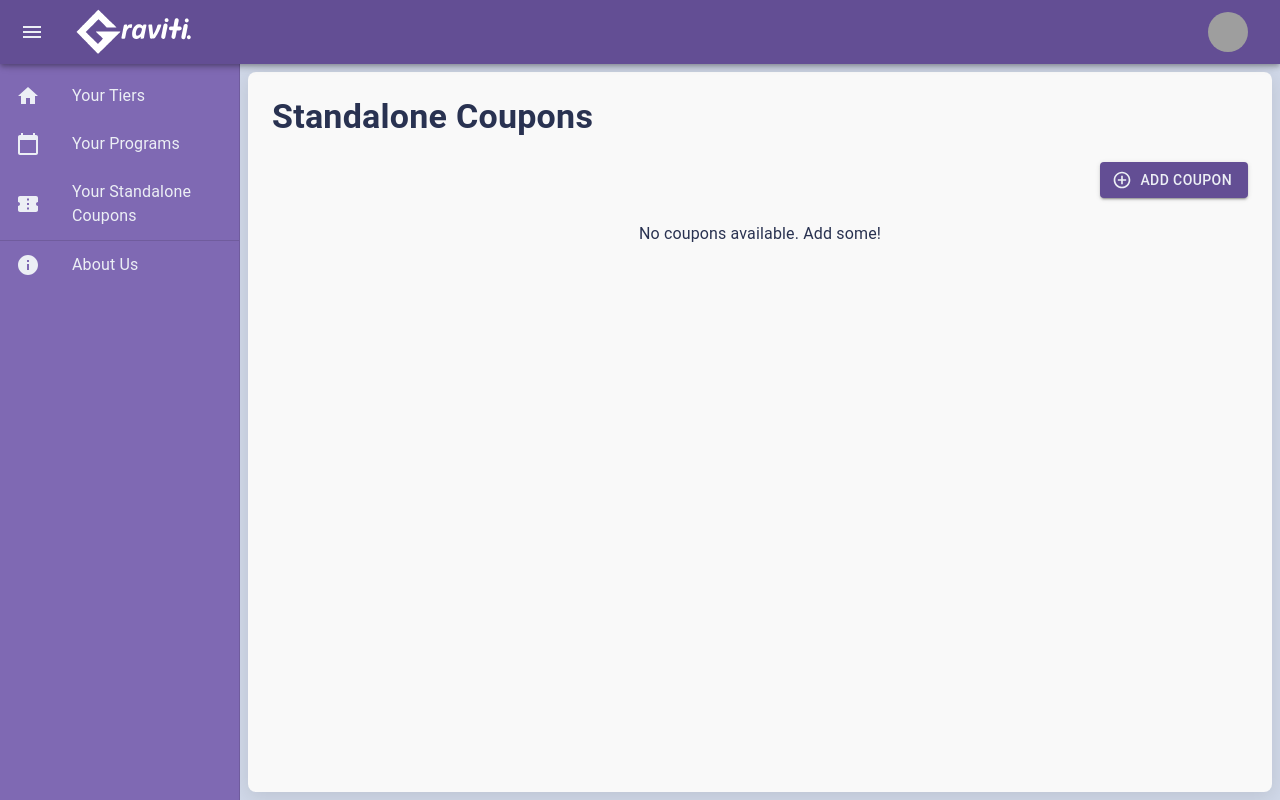
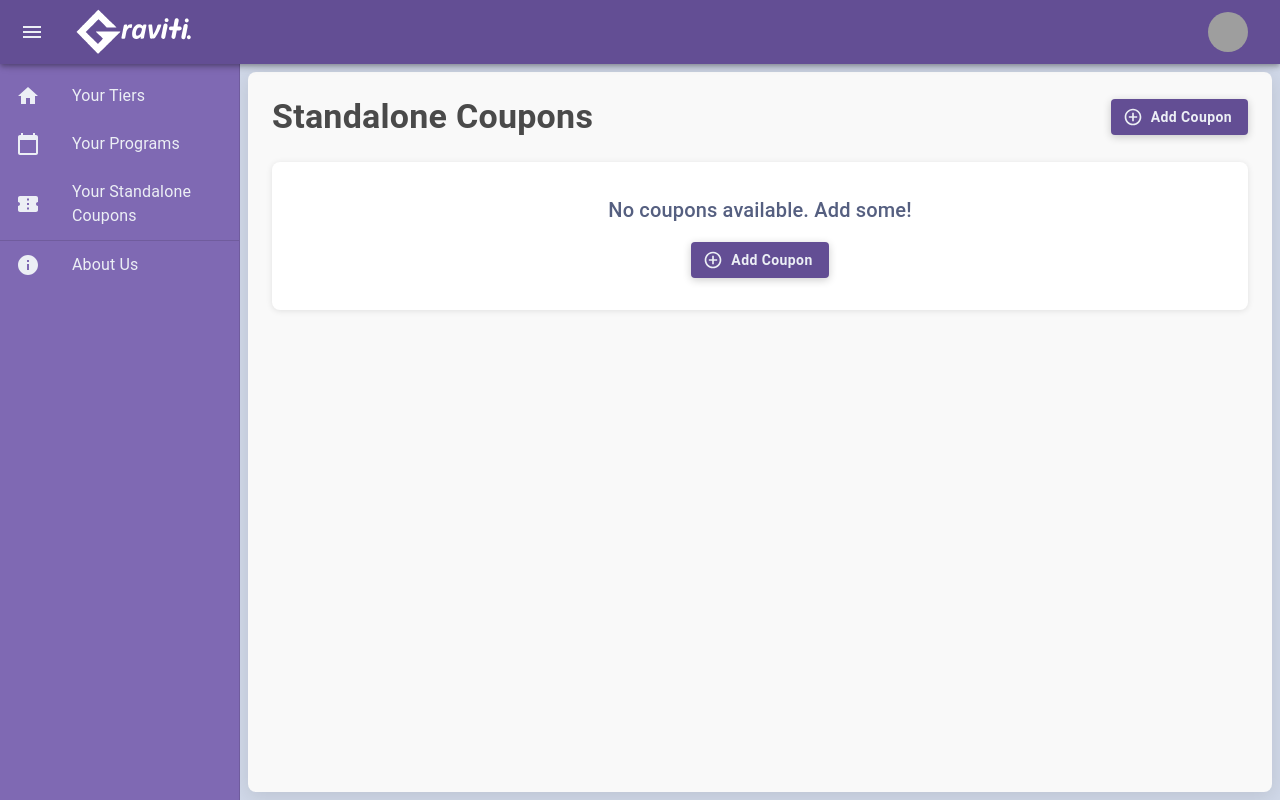
Before and after one commit to itzjeppy/lms-frontend, a React (Create React App) app: page /dashboard/coupons in a window 1280 px wide. Built offline with nearby package versions, Linux system fonts and the light colour scheme; grey boxes are pictures that could not be loaded.

Commit message:
Coupons Update V2

```diff
--- a/src/Components/Coupons/CouponsCard.jsx
+++ b/src/Components/Coupons/CouponsCard.jsx
@@ -8,7 +8,7 @@ import {
   Modal,
   Box,
   Divider,
-  Switch
+  Chip
 } from "@mui/material";
 import InfoIcon from '@mui/icons-material/Info';
 import EditIcon from '@mui/icons-material/Edit';
@@ -33,43 +33,61 @@ const getTextColor = (tierColor) => {
 
 const CouponsCard = ({ coupon, tierColor, onEdit, onDelete }) => {
   const [openInfoModal, setOpenInfoModal] = useState(false);
-  const [isActive, setIsActive] = useState(true);
+  const [isActive, setIsActive] = useState(coupon.isActive);
 
   const lightColor = lightenColor(tierColor, 60);
   const textColor = getTextColor(tierColor);
 
   const handleInfoModalOpen = () => setOpenInfoModal(true);
   const handleInfoModalClose = () => setOpenInfoModal(false);
-  const handleToggleActive = () => setIsActive(!isActive);
+
+  // Toggle isActive status when the Chip is clicked
+  const handleChipClick = () => {
+    setIsActive(prevState => !prevState);
+  };
 
   return (
     <div>
       <Card
         sx={{
           background: `linear-gradient(to bottom right, ${lightColor}, ${tierColor})`,
-          borderRadius: 4,
-          boxShadow: "0 8px 24px rgba(0, 0, 0, 0.15)",
+          borderRadius: 8,
+          boxShadow: "0 6px 18px rgba(0, 0, 0, 0.15)",
           color: textColor,
-          p: 3,
           position: "relative",
+          p: 2,
+          overflow: 'hidden',
           transition: "transform 0.2s, box-shadow 0.2s",
           '&:hover': {
             transform: 'scale(1.02)',
-            boxShadow: "0 12px 28px rgba(0, 0, 0, 0.2)"
+            boxShadow: "0 10px 20px rgba(0, 0, 0, 0.2)"
           }
         }}
       >
-        <CardContent>
-          <Box
-            sx={{
-              display: "flex",
-              justifyContent: "space-between",
-              alignItems: "center"
-            }}
-          >
-            <Typography variant="h5" sx={{ fontWeight: "bold" }}>
+        <CardContent sx={{ p: 2 }}>
+          {/* Title Section */}
+          <Box sx={{ display: "flex", justifyContent: "space-between", alignItems: "center" }}>
+            <Typography
+              variant="h6"
+              sx={{ fontWeight: "bold", textTransform: "uppercase" }}
+            >
               {coupon.couponTitle}
             </Typography>
+            <Chip
+              label={isActive ? 'Active' : 'Inactive'}
+              color={isActive ? 'success' : 'error'}
+              size="small"
+              onClick={handleChipClick} // Handle the click to toggle state
+              sx={{ cursor: 'pointer' }} // Optional: Add a pointer cursor for better UX
+            />
+          </Box>
+
+          <Typography variant="h5" sx={{ fontWeight: 'bold', mt: 1 }}>
+            Benefit {coupon.benefit}
+          </Typography>
+
+          <Box sx={{ display: 'flex', justifyContent: 'space-between', mt: 1 }}>
+            <Typography variant="body2"><strong>Valid for:</strong> {coupon.validity} days</Typography>
             <IconButton
               aria-label="info"
               onClick={handleInfoModalOpen}
@@ -78,55 +96,47 @@ const CouponsCard = ({ coupon, tierColor, onEdit, onDelete }) => {
               <InfoIcon />
             </IconButton>
           </Box>
-
-          <Typography variant="body2" sx={{ my: 2 }}>
-            {coupon.couponDescription}
-          </Typography>
-
-          <Divider sx={{ my: 2 }} />
-
-          <Box sx={{ display: 'flex', justifyContent: 'space-between' }}>
-            <Typography variant="body2"><strong>Benefit:</strong> ${coupon.benefit}</Typography>
-            <Typography variant="body2"><strong>Validity:</strong> {coupon.validity} days</Typography>
-          </Box>
-
         </CardContent>
 
         <Box
           sx={{
             display: "flex",
             justifyContent: "space-between",
-            p: 2
+            p: 2,
+            backgroundColor: lightenColor(tierColor, 30),
+            borderTop: '2px solid rgba(0,0,0,0.1)'
           }}
         >
-          <Box>
-            <Typography variant="body2">Active:</Typography>
-            <Switch
-              checked={isActive}
-              onChange={handleToggleActive}
-              color="primary"
-            />
-          </Box>
+          <Button
+            onClick={() => onEdit(coupon)}
+            variant="outlined"
+            size="small"
+            sx={{
+              color: textColor,
+              borderColor: textColor
+            }}
+          >
+            Edit
+          </Button>
 
-          <Box>
-            <IconButton
-              aria-label="edit"
-              onClick={() => onEdit(coupon)}
-              sx={{ color: textColor, mr: 1 }}
-            >
-              <EditIcon />
-            </IconButton>
-            <IconButton
-              aria-label="delete"
-              onClick={() => onDelete(coupon)}
-              sx={{ color: textColor }}
-            >
-              <DeleteIcon />
-            </IconButton>
-          </Box>
+          <Button
+            onClick={() => onDelete(coupon)}
+            variant="contained"
+            size="small"
+            sx={{
+              bgcolor: 'error.main',
+              color: '#fff',
+              '&:hover': {
+                bgcolor: 'error.dark'
+              }
+            }}
+          >
+            Delete
+          </Button>
         </Box>
       </Card>
 
+      {/* MODAL FOR DETAILS */}
       <Modal
         open={openInfoModal}
         onClose={handleInfoModalClose}
@@ -146,12 +156,26 @@ const CouponsCard = ({ coupon, tierColor, onEdit, onDelete }) => {
             width: 400
           }}
         >
-          <Typography id="info-modal-title" variant="h6" component="h2">
-            More Details
+          <Typography id="info-modal-title" variant="h6" component="h2" sx={{ mb: 2 }}>
+            Coupon Details
           </Typography>
-          <Typography id="info-modal-description" sx={{ mt: 2 }}>
-            {coupon.couponDescription}
+
+          <Typography variant="body1" sx={{ mb: 2 }}>
+            <strong>Title:</strong> {coupon.couponTitle}
           </Typography>
+
+          <Typography variant="body1" sx={{ mb: 2 }}>
+            <strong>Description:</strong> {coupon.couponDescription}
+          </Typography>
+
+          <Typography variant="body1" sx={{ mb: 2 }}>
+            <strong>Benefit:</strong> Save ${coupon.benefit}
+          </Typography>
+
+          <Typography variant="body1" sx={{ mb: 2 }}>
+            <strong>Validity:</strong> {coupon.validity} days
+          </Typography>
+
           <Button
             onClick={handleInfoModalClose}
             sx={{ mt: 2 }}
--- a/src/Components/Coupons/CouponsPage.jsx
+++ b/src/Components/Coupons/CouponsPage.jsx
@@ -1,5 +1,5 @@
 import React, { useState, useEffect } from "react";
-import { Container, Typography, Box, Grid2, Button } from "@mui/material";
+import { Container, Box, Typography, Button, Grid2, CircularProgress, useTheme, useMediaQuery } from "@mui/material";
 import AddCircleOutlineIcon from "@mui/icons-material/AddCircleOutline";
 import { useNavigate } from "react-router-dom";
 import CouponsCard from "./CouponsCard";
@@ -7,7 +7,11 @@ import CouponsCard from "./CouponsCard";
 const CouponsPage = () => {
   const [coupons, setCoupons] = useState([]);
   const [tiers, setTiers] = useState([]);
+  const [loading, setLoading] = useState(true);
   const navigate = useNavigate();
+
+  const theme = useTheme();
+  const isMobile = useMediaQuery(theme.breakpoints.down("sm"));
 
   useEffect(() => {
     const storedCoupons = JSON.parse(localStorage.getItem("coupons") || "[]");
@@ -15,6 +19,8 @@ const CouponsPage = () => {
 
     const storedTiers = JSON.parse(localStorage.getItem("tiers") || "[]");
     setTiers(storedTiers);
+
+    setLoading(false); // Once data is fetched from localStorage, stop loading
   }, []);
 
   const getTierColor = (tierId) => {
@@ -22,13 +28,28 @@ const CouponsPage = () => {
     return tier ? tier.colour : "#cccccc";
   };
 
+  if (loading) {
+    return (
+      <Box
+        sx={{
+          display: "flex",
+          justifyContent: "center",
+          alignItems: "center",
+          height: "100vh",
+        }}
+      >
+        <CircularProgress />
+      </Box>
+    );
+  }
+
   return (
     <Container
       sx={{
         display: "flex",
         flexDirection: "column",
         height: "100%",
-        p: 3,
+        p: { xs: 2, md: 3 },
         bgcolor: "#f9f9f9",
         borderRadius: 2,
         boxShadow: "0 4px 20px rgba(0, 0, 0, 0.1)",
@@ -37,37 +58,91 @@ const CouponsPage = () => {
         width: "100%",
       }}
     >
-      <Typography variant="h4" sx={{ fontWeight: "bold", mb: 3 }}>
-        Standalone Coupons
-      </Typography>
+      {/* Header Section */}
+      <Box
+        sx={{
+          display: "flex",
+          justifyContent: "space-between",
+          alignItems: "center",
+          flexDirection: isMobile ? "column" : "row",
+          mb: 3,
+          gap: 2,
+        }}
+      >
+        <Typography
+          variant={isMobile ? "h5" : "h4"}
+          sx={{
+            fontWeight: "bold",
+            color: "#4A4A4A",
+            textAlign: { xs: "center", md: "left" },
+          }}
+        >
+          Standalone Coupons
+        </Typography>
 
-      <Box sx={{ mb: 3, textAlign: "right" }}>
         <Button
           variant="contained"
           color="primary"
           startIcon={<AddCircleOutlineIcon />}
           onClick={() => navigate("../add-coupon")}
+          sx={{
+            fontWeight: "bold",
+            textTransform: "none",
+            boxShadow: "0 2px 8px rgba(0, 0, 0, 0.2)",
+          }}
         >
           Add Coupon
         </Button>
       </Box>
 
-      <Grid2 container spacing={3}>
-        {coupons.length > 0 ? (
-          coupons.map((coupon) => (
-            <Grid2 item xs={12} sm={6} md={4} key={coupon.couponTitle}>
-              <CouponsCard
-                coupon={coupon}
-                tierColor={getTierColor(coupon.tierId)}
-              />
-            </Grid2>
-          ))
-        ) : (
-          <Typography variant="body1" sx={{ textAlign: "center", width: "100%" }}>
+      {/* Coupons List Section */}
+      {coupons.length === 0 ? (
+        <Box
+          sx={{
+            textAlign: "center",
+            bgcolor: "#ffffff",
+            p: 4,
+            borderRadius: 2,
+            boxShadow: "0 1px 6px rgba(0, 0, 0, 0.1)",
+          }}
+        >
+          <Typography variant="h6" color="textSecondary" sx={{ mb: 2 }}>
             No coupons available. Add some!
           </Typography>
-        )}
-      </Grid2>
+          <Button
+            variant="contained"
+            color="primary"
+            startIcon={<AddCircleOutlineIcon />}
+            onClick={() => navigate("../add-coupon")}
+            sx={{
+              fontWeight: "bold",
+              textTransform: "none",
+              boxShadow: "0 2px 8px rgba(0, 0, 0, 0.2)",
+            }}
+          >
+            Add Coupon
+          </Button>
+        </Box>
+      ) : (
+        <Box
+          sx={{
+            flexGrow: 1,
+            overflowY: "auto",
+            bgcolor: "#ffffff",
+            p: 2,
+            borderRadius: 2,
+            boxShadow: "0 1px 6px rgba(0, 0, 0, 0.1)",
+          }}
+        >
+          <Grid2 container spacing={isMobile ? 2 : 3}>
+            {coupons.map((coupon) => (
+              <Grid2 item xs={12} sm={6} md={4} key={coupon.couponTitle}>
+                <CouponsCard coupon={coupon} tierColor={getTierColor(coupon.tierId)} />
+              </Grid2>
+            ))}
+          </Grid2>
+        </Box>
+      )}
     </Container>
   );
 };
```
